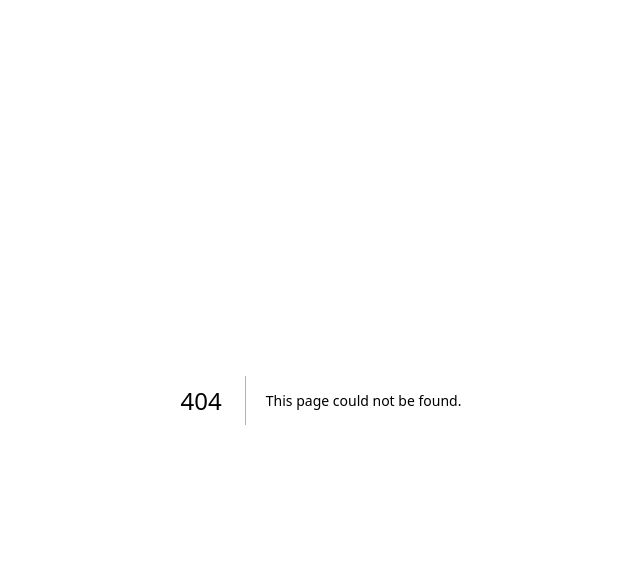
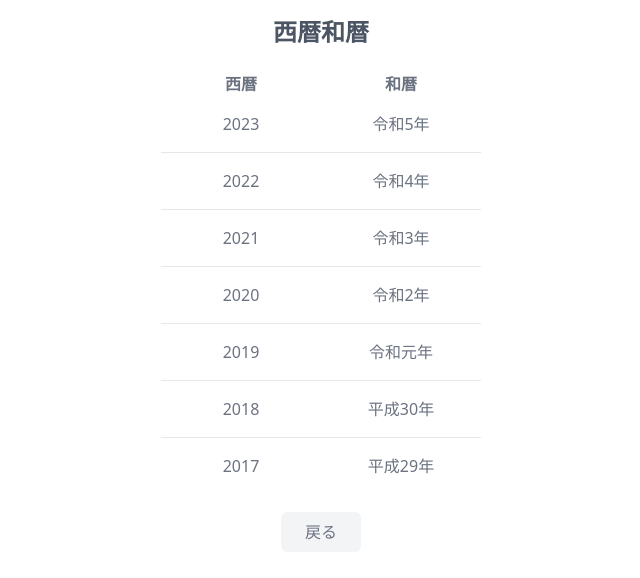
Before and after one commit to tukky-14/nextjs-job-info, a Next.js app: page /ad in a window 1280 px wide. Before the commit this address had no page. Shown: the top 578 px of the page, without its empty margins (319-959 px from the left). Built offline with nearby package versions, Linux system fonts and the light colour scheme.

Commit message:
西暦和暦ページを追加

```diff
--- a/public/json/ad.json
+++ b/public/json/ad.json
@@ -1,104 +1,106 @@
 [
-    { "ad": "1920", "jc": "大正9年" },
+    { "ad": "2023", "jc": "令和5年" },
+    { "ad": "2022", "jc": "令和4年" },
+    { "ad": "2021", "jc": "令和3年" },
+    { "ad": "2020", "jc": "令和2年" },
+    { "ad": "2019", "jc": "令和元年" },
+    { "ad": "2018", "jc": "平成30年" },
+    { "ad": "2017", "jc": "平成29年" },
+    { "ad": "2016", "jc": "平成28年" },
+    { "ad": "2015", "jc": "平成27年" },
+    { "ad": "2014", "jc": "平成26年" },
+    { "ad": "2013", "jc": "平成25年" },
+    { "ad": "2012", "jc": "平成24年" },
+    { "ad": "2011", "jc": "平成23年" },
+    { "ad": "2010", "jc": "平成22年" },
+    { "ad": "2009", "jc": "平成21年" },
+    { "ad": "2008", "jc": "平成20年" },
+    { "ad": "2007", "jc": "平成19年" },
+    { "ad": "2006", "jc": "平成18年" },
+    { "ad": "2005", "jc": "平成17年" },
+    { "ad": "2004", "jc": "平成16年" },
+    { "ad": "2003", "jc": "平成15年" },
+    { "ad": "2002", "jc": "平成14年" },
+    { "ad": "2001", "jc": "平成13年" },
+    { "ad": "2000", "jc": "平成12年" },
+    { "ad": "1999", "jc": "平成11年" },
+    { "ad": "1998", "jc": "平成10年" },
+    { "ad": "1997", "jc": "平成9年" },
+    { "ad": "1996", "jc": "平成8年" },
+    { "ad": "1995", "jc": "平成7年" },
+    { "ad": "1994", "jc": "平成6年" },
+    { "ad": "1993", "jc": "平成5年" },
+    { "ad": "1992", "jc": "平成4年" },
+    { "ad": "1991", "jc": "平成3年" },
+    { "ad": "1990", "jc": "平成2年" },
+    { "ad": "1989", "jc": "平成元年" },
+    { "ad": "1988", "jc": "昭和63年" },
+    { "ad": "1987", "jc": "昭和62年" },
+    { "ad": "1986", "jc": "昭和61年" },
+    { "ad": "1985", "jc": "昭和60年" },
+    { "ad": "1984", "jc": "昭和59年" },
+    { "ad": "1983", "jc": "昭和58年" },
+    { "ad": "1982", "jc": "昭和57年" },
+    { "ad": "1981", "jc": "昭和56年" },
+    { "ad": "1980", "jc": "昭和55年" },
+    { "ad": "1979", "jc": "昭和54年" },
+    { "ad": "1978", "jc": "昭和53年" },
+    { "ad": "1977", "jc": "昭和52年" },
+    { "ad": "1976", "jc": "昭和51年" },
+    { "ad": "1975", "jc": "昭和50年" },
+    { "ad": "1974", "jc": "昭和49年" },
+    { "ad": "1973", "jc": "昭和48年" },
+    { "ad": "1972", "jc": "昭和47年" },
+    { "ad": "1971", "jc": "昭和46年" },
+    { "ad": "1970", "jc": "昭和45年" },
+    { "ad": "1969", "jc": "昭和44年" },
+    { "ad": "1968", "jc": "昭和43年" },
+    { "ad": "1967", "jc": "昭和42年" },
+    { "ad": "1966", "jc": "昭和41年" },
+    { "ad": "1965", "jc": "昭和40年" },
+    { "ad": "1964", "jc": "昭和39年" },
+    { "ad": "1963", "jc": "昭和38年" },
+    { "ad": "1962", "jc": "昭和37年" },
+    { "ad": "1961", "jc": "昭和36年" },
+    { "ad": "1960", "jc": "昭和35年" },
+    { "ad": "1959", "jc": "昭和34年" },
+    { "ad": "1958", "jc": "昭和33年" },
+    { "ad": "1957", "jc": "昭和32年" },
+    { "ad": "1956", "jc": "昭和31年" },
+    { "ad": "1955", "jc": "昭和30年" },
+    { "ad": "1954", "jc": "昭和29年" },
+    { "ad": "1953", "jc": "昭和28年" },
+    { "ad": "1952", "jc": "昭和27年" },
+    { "ad": "1951", "jc": "昭和26年" },
+    { "ad": "1950", "jc": "昭和25年" },
+    { "ad": "1949", "jc": "昭和24年" },
+    { "ad": "1948", "jc": "昭和23年" },
+    { "ad": "1947", "jc": "昭和22年" },
+    { "ad": "1946", "jc": "昭和21年" },
+    { "ad": "1945", "jc": "昭和20年" },
+    { "ad": "1944", "jc": "昭和19年" },
+    { "ad": "1943", "jc": "昭和18年" },
+    { "ad": "1942", "jc": "昭和17年" },
+    { "ad": "1941", "jc": "昭和16年" },
+    { "ad": "1940", "jc": "昭和15年" },
+    { "ad": "1939", "jc": "昭和14年" },
+    { "ad": "1938", "jc": "昭和13年" },
+    { "ad": "1937", "jc": "昭和12年" },
+    { "ad": "1936", "jc": "昭和11年" },
+    { "ad": "1935", "jc": "昭和10年" },
+    { "ad": "1934", "jc": "昭和9年" },
+    { "ad": "1933", "jc": "昭和8年" },
+    { "ad": "1932", "jc": "昭和7年" },
+    { "ad": "1931", "jc": "昭和6年" },
+    { "ad": "1930", "jc": "昭和5年" },
+    { "ad": "1929", "jc": "昭和4年" },
+    { "ad": "1928", "jc": "昭和3年" },
+    { "ad": "1927", "jc": "昭和2年" },
+    { "ad": "1926", "jc": "大正15年" },
+    { "ad": "1925", "jc": "大正14年" },
+    { "ad": "1924", "jc": "大正13年" },
+    { "ad": "1923", "jc": "大正12年" },
+    { "ad": "1922", "jc": "大正11年" },
     { "ad": "1921", "jc": "大正10年" },
-    { "ad": "1922", "jc": "大正11年" },
-    { "ad": "1923", "jc": "大正12年" },
-    { "ad": "1924", "jc": "大正13年" },
-    { "ad": "1925", "jc": "大正14年" },
-    { "ad": "1926", "jc": "大正15年" },
-    { "ad": "1927", "jc": "昭和2年" },
-    { "ad": "1928", "jc": "昭和3年" },
-    { "ad": "1929", "jc": "昭和4年" },
-    { "ad": "1930", "jc": "昭和5年" },
-    { "ad": "1931", "jc": "昭和6年" },
-    { "ad": "1932", "jc": "昭和7年" },
-    { "ad": "1933", "jc": "昭和8年" },
-    { "ad": "1934", "jc": "昭和9年" },
-    { "ad": "1935", "jc": "昭和10年" },
-    { "ad": "1936", "jc": "昭和11年" },
-    { "ad": "1937", "jc": "昭和12年" },
-    { "ad": "1938", "jc": "昭和13年" },
-    { "ad": "1939", "jc": "昭和14年" },
-    { "ad": "1940", "jc": "昭和15年" },
-    { "ad": "1941", "jc": "昭和16年" },
-    { "ad": "1942", "jc": "昭和17年" },
-    { "ad": "1943", "jc": "昭和18年" },
-    { "ad": "1944", "jc": "昭和19年" },
-    { "ad": "1945", "jc": "昭和20年" },
-    { "ad": "1946", "jc": "昭和21年" },
-    { "ad": "1947", "jc": "昭和22年" },
-    { "ad": "1948", "jc": "昭和23年" },
-    { "ad": "1949", "jc": "昭和24年" },
-    { "ad": "1950", "jc": "昭和25年" },
-    { "ad": "1951", "jc": "昭和26年" },
-    { "ad": "1952", "jc": "昭和27年" },
-    { "ad": "1953", "jc": "昭和28年" },
-    { "ad": "1954", "jc": "昭和29年" },
-    { "ad": "1955", "jc": "昭和30年" },
-    { "ad": "1956", "jc": "昭和31年" },
-    { "ad": "1957", "jc": "昭和32年" },
-    { "ad": "1958", "jc": "昭和33年" },
-    { "ad": "1959", "jc": "昭和34年" },
-    { "ad": "1960", "jc": "昭和35年" },
-    { "ad": "1961", "jc": "昭和36年" },
-    { "ad": "1962", "jc": "昭和37年" },
-    { "ad": "1963", "jc": "昭和38年" },
-    { "ad": "1964", "jc": "昭和39年" },
-    { "ad": "1965", "jc": "昭和40年" },
-    { "ad": "1966", "jc": "昭和41年" },
-    { "ad": "1967", "jc": "昭和42年" },
-    { "ad": "1968", "jc": "昭和43年" },
-    { "ad": "1969", "jc": "昭和44年" },
-    { "ad": "1970", "jc": "昭和45年" },
-    { "ad": "1971", "jc": "昭和46年" },
-    { "ad": "1972", "jc": "昭和47年" },
-    { "ad": "1973", "jc": "昭和48年" },
-    { "ad": "1974", "jc": "昭和49年" },
-    { "ad": "1975", "jc": "昭和50年" },
-    { "ad": "1976", "jc": "昭和51年" },
-    { "ad": "1977", "jc": "昭和52年" },
-    { "ad": "1978", "jc": "昭和53年" },
-    { "ad": "1979", "jc": "昭和54年" },
-    { "ad": "1980", "jc": "昭和55年" },
-    { "ad": "1981", "jc": "昭和56年" },
-    { "ad": "1982", "jc": "昭和57年" },
-    { "ad": "1983", "jc": "昭和58年" },
-    { "ad": "1984", "jc": "昭和59年" },
-    { "ad": "1985", "jc": "昭和60年" },
-    { "ad": "1986", "jc": "昭和61年" },
-    { "ad": "1987", "jc": "昭和62年" },
-    { "ad": "1988", "jc": "昭和63年" },
-    { "ad": "1989", "jc": "平成元年" },
-    { "ad": "1990", "jc": "平成2年" },
-    { "ad": "1991", "jc": "平成3年" },
-    { "ad": "1992", "jc": "平成4年" },
-    { "ad": "1993", "jc": "平成5年" },
-    { "ad": "1994", "jc": "平成6年" },
-    { "ad": "1995", "jc": "平成7年" },
-    { "ad": "1996", "jc": "平成8年" },
-    { "ad": "1997", "jc": "平成9年" },
-    { "ad": "1998", "jc": "平成10年" },
-    { "ad": "1999", "jc": "平成11年" },
-    { "ad": "2000", "jc": "平成12年" },
-    { "ad": "2001", "jc": "平成13年" },
-    { "ad": "2002", "jc": "平成14年" },
-    { "ad": "2003", "jc": "平成15年" },
-    { "ad": "2004", "jc": "平成16年" },
-    { "ad": "2005", "jc": "平成17年" },
-    { "ad": "2006", "jc": "平成18年" },
-    { "ad": "2007", "jc": "平成19年" },
-    { "ad": "2008", "jc": "平成20年" },
-    { "ad": "2009", "jc": "平成21年" },
-    { "ad": "2010", "jc": "平成22年" },
-    { "ad": "2011", "jc": "平成23年" },
-    { "ad": "2012", "jc": "平成24年" },
-    { "ad": "2013", "jc": "平成25年" },
-    { "ad": "2014", "jc": "平成26年" },
-    { "ad": "2015", "jc": "平成27年" },
-    { "ad": "2016", "jc": "平成28年" },
-    { "ad": "2017", "jc": "平成29年" },
-    { "ad": "2018", "jc": "平成30年" },
-    { "ad": "2019", "jc": "令和元年" },
-    { "ad": "2020", "jc": "令和2年" },
-    { "ad": "2021", "jc": "令和3年" }
+    { "ad": "1920", "jc": "大正9年" }
 ]
--- /dev/null
+++ b/src/pages/ad/index.tsx
@@ -0,0 +1,47 @@
+import { useState, useEffect } from 'react';
+import axios from 'axios';
+import BackButton from '@/components/BackButton';
+import Header from '@/components/Header';
+import Container from '@/components/Container';
+
+type AdList = {
+    ad: number;
+    jc: string;
+};
+
+export default function Ad() {
+    const [adList, setAdList] = useState<AdList[]>([]);
+
+    useEffect(() => {
+        (async () => {
+            const { data } = await axios.get('/json/ad.json');
+            setAdList(data);
+        })();
+    }, []);
+
+    return (
+        <Container>
+            <Header title="西暦和暦" />
+            <div className="w-80 m-auto">
+                <div className="flex items-center font-bold">
+                    <div className="w-40 text-center">西暦</div>
+                    <div className="w-40 text-center">和暦</div>
+                </div>
+                <div className="h-96 overflow-scroll">
+                    {adList.map((ad) => (
+                        <div
+                            key={ad.ad}
+                            className="flex items-center justify-between border-b border-gray-200 py-4 text-sm sm:text-base"
+                        >
+                            <div className="flex items-center">
+                                <div className="w-40 text-center font-medium">{ad.ad}</div>
+                                <div className="w-40 text-center font-medium">{ad.jc}</div>
+                            </div>
+                        </div>
+                    ))}
+                </div>
+            </div>
+            <BackButton />
+        </Container>
+    );
+}
--- a/src/pages/index.tsx
+++ b/src/pages/index.tsx
@@ -7,6 +7,7 @@ import http from '../img/http.png';
 import pixels from '../img/pixels.png';
 import inch from '../img/inch.png';
 import os from '../img/os.png';
+import ad from '../img/ad.png';
 
 const infoList = [
     {
@@ -38,6 +39,11 @@ const infoList = [
         title: 'OSバージョン',
         href: '/os',
         imageSrc: os.src,
+    },
+    {
+        title: '西暦和暦',
+        href: '/ad',
+        imageSrc: ad.src,
     },
 ];
 
```
Also changed, not shown: src/img/ad.png (added).
